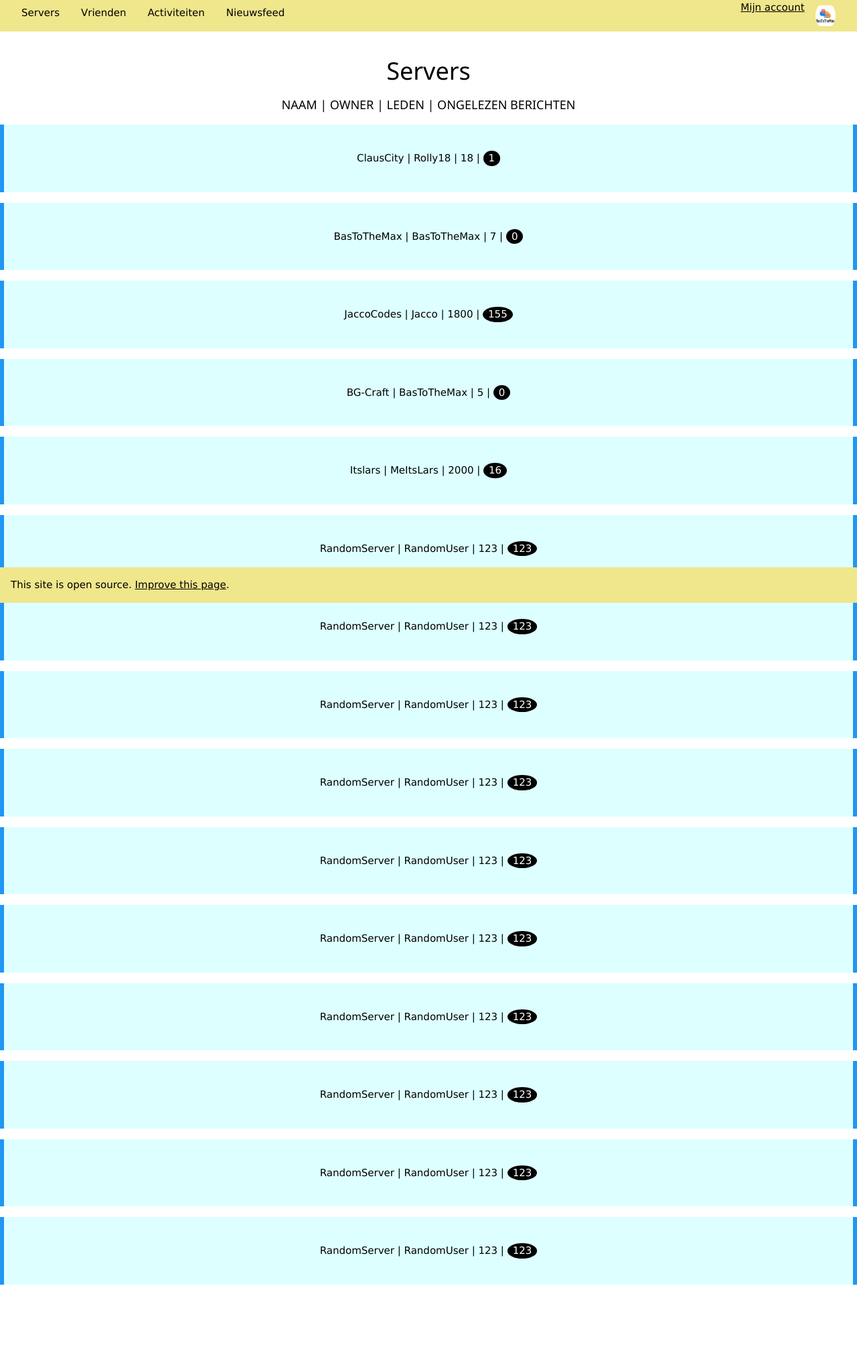
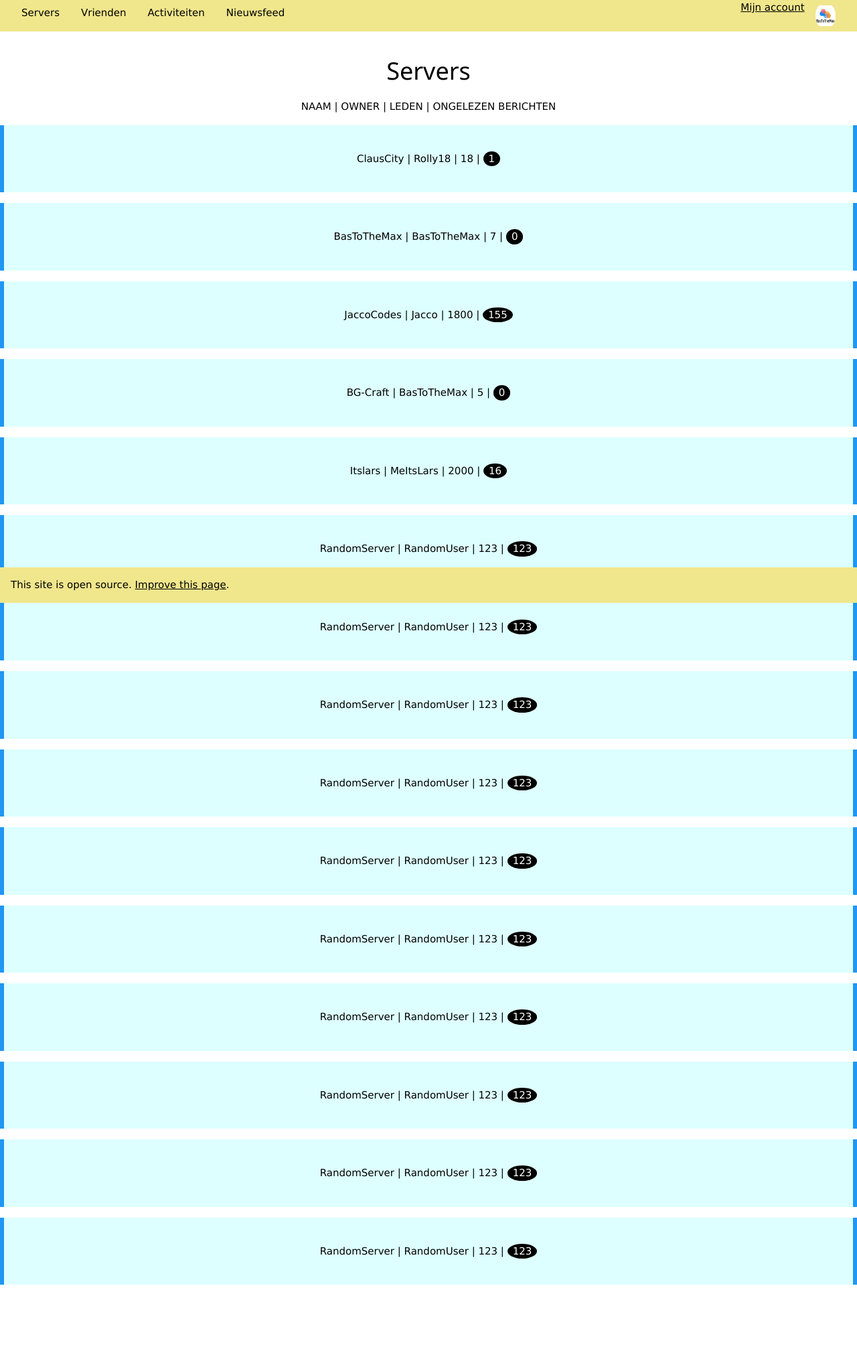
Before and after one commit to BasToTheMax/ChatApp, a Jekyll site: the page built from docs/index.md, in a window 1280 px wide. Shown: the whole page at 67% size. Built offline with Jekyll 4.4.1, drawn with Linux system fonts in a browser that asks for light colours; our own code applies the rules of GitHub Pages for plain Markdown files; before the commit the page ends 1956 px from its top, so only the background shows below that.

Commit message:
Update index.md

```diff
--- a/docs/index.md
+++ b/docs/index.md
@@ -1,6 +1,6 @@
 <center>
    <h1>Servers</h1>
-   <h5>NAAM | OWNER | LEDEN | ONGELEZEN BERICHTEN</h5>
+   <p>NAAM | OWNER | LEDEN | ONGELEZEN BERICHTEN</p>
    <div class="w3-panel w3-pale-blue w3-leftbar w3-rightbar w3-border-blue w3-padding-24">
       <p>
          <a href="{{ site.base }}/servers/1" style="text-decoration: none;">
@@ -107,3 +107,4 @@
       </p>
    </div>
 </center>
+<br><br>
```
